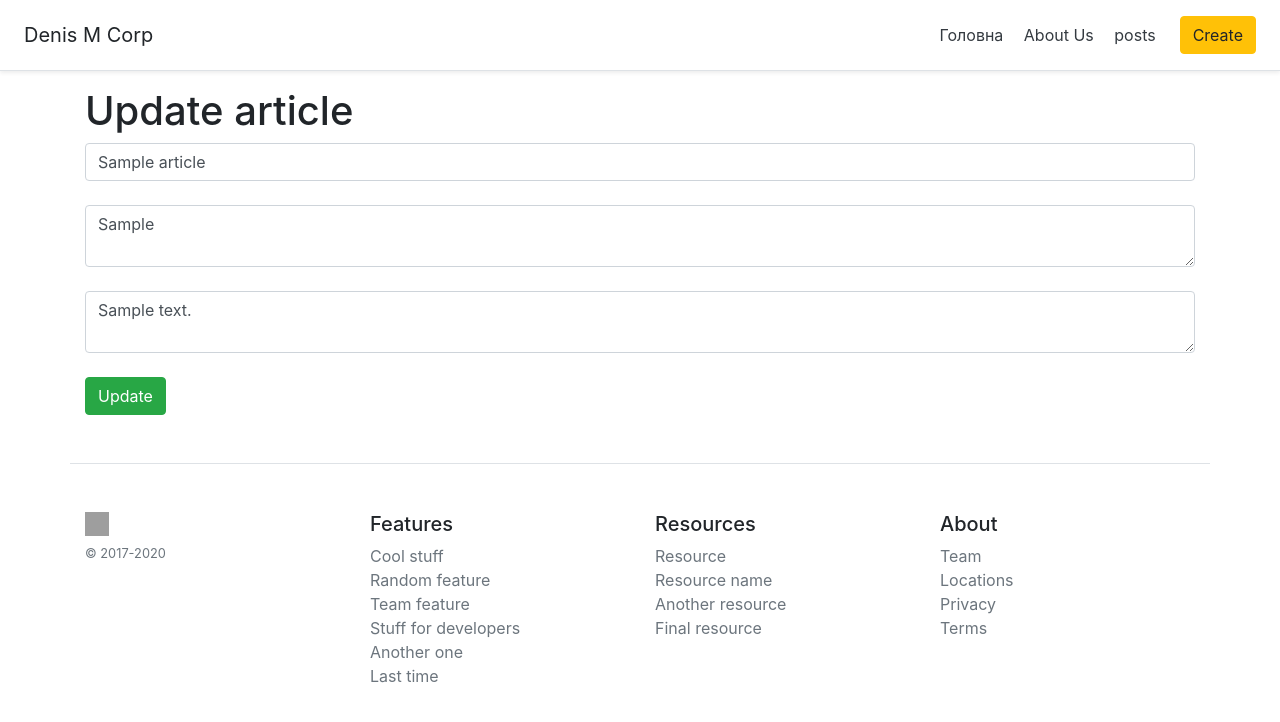
After one commit to DenisMurynka/article-adjustment-service, a Flask app: page /posts/1/update in a window 1280 px wide. The commit adds this page. Shown: the top 722 px of the page. Run offline with Flask 2, Linux system fonts and the light colour scheme; tables that the repository leaves empty hold one stand-in row (values such as "Sample post"); some libraries are stand-ins or nearby versions; grey boxes are pictures that could not be loaded.

Commit message:
added some management stuff: delete,update

```diff
--- a/app.py
+++ b/app.py
@@ -45,6 +45,18 @@ def posts_text(id):
     return render_template("post_text.html", article = article)
 
 
+@app.route('/posts/<int:id>/del')
+def posts_delete(id):
+
+    article = Articles.query.get_or_404(id)
+    try:
+        db.session.delete(article)
+        db.session.commit()
+        return redirect('/posts')
+    except:
+        return 'Cant delete or 404'
+
+
 @app.route('/create-article', methods=['POST','GET'])
 def create_article():
     if request.method == "POST":
@@ -64,7 +76,26 @@ def create_article():
     else:
         return render_template("create-article.html")
 
+@app.route('/posts/<int:id>/update', methods=['POST','GET'])
+def post_update(id):
+    article = Articles.query.get(id)
+    if request.method == "POST":
+        article.title = request.form['title']
+        article.intro = request.form['intro']
+        article.text = request.form['text']
 
+        # article = Articles(title = title,
+        #                    intro = intro,
+        #                    text  = text)
+        try:
+            #db.session.add(article)
+            db.session.commit()
+            return redirect('/posts')
+        except:
+            return "Cant update"
+    else:
+
+        return render_template("post_update.html",article=article)
 
 @app.route('/user/<string:name>/<int:id>')
 def user(name, id):
--- a/templates/post_text.html
+++ b/templates/post_text.html
@@ -14,6 +14,8 @@
                 <h2>{{ article.text }}</h2>
 
                 <p><b>Date: {{article.date.date()}}</b></p>
+                <a href="/posts/{{article.id}}/del" class="btn btn-danger">Delete</a>
+                <a href="/posts/{{article.id}}/update" class="btn btn-success">Update</a>
 
             </div>
 
--- /dev/null
+++ b/templates/post_update.html
@@ -0,0 +1,20 @@
+{% extends 'base.html' %}
+
+{% block title %}
+    Update article
+{% endblock %}
+
+{% block body %}
+<div class="container nt-5">
+    <h1>
+        Update article
+    </h1>
+    <form method="post">
+        <input type="text" name="title" id="title" class="form-control" value="{{article.title}}" placeholder="Enter title"><br>
+        <textarea name="intro" id="intro" class="form-control"placeholder="Enter intro">{{article.intro}}</textarea><br>
+        <textarea name="text" id="text" class="form-control" placeholder="Enter article`s text">{{article.text}}</textarea><br>
+
+        <input type="submit" class="btn btn-success" value="Update">
+    </form>
+</div>
+{% endblock %}
--- a/templates/posts.html
+++ b/templates/posts.html
@@ -9,6 +9,7 @@
     <h1>
         all article
     </h1>
+    {% if articles|length>0%}
         {% for el in articles %}
             <div class="alert alert-info">
                 <h2>{{ el.title }}</h2>
@@ -17,5 +18,8 @@
                 <a href="/posts/{{ el.id }}" class="btn btn-warning" >Details</a>
             </div>
         {% endfor %}
+    {% else%}
+    <p>There is no articles yet</p>
+    {% endif%}
 </div>
 {% endblock %}
```
Also changed, not shown: articles_adjustment.db.
